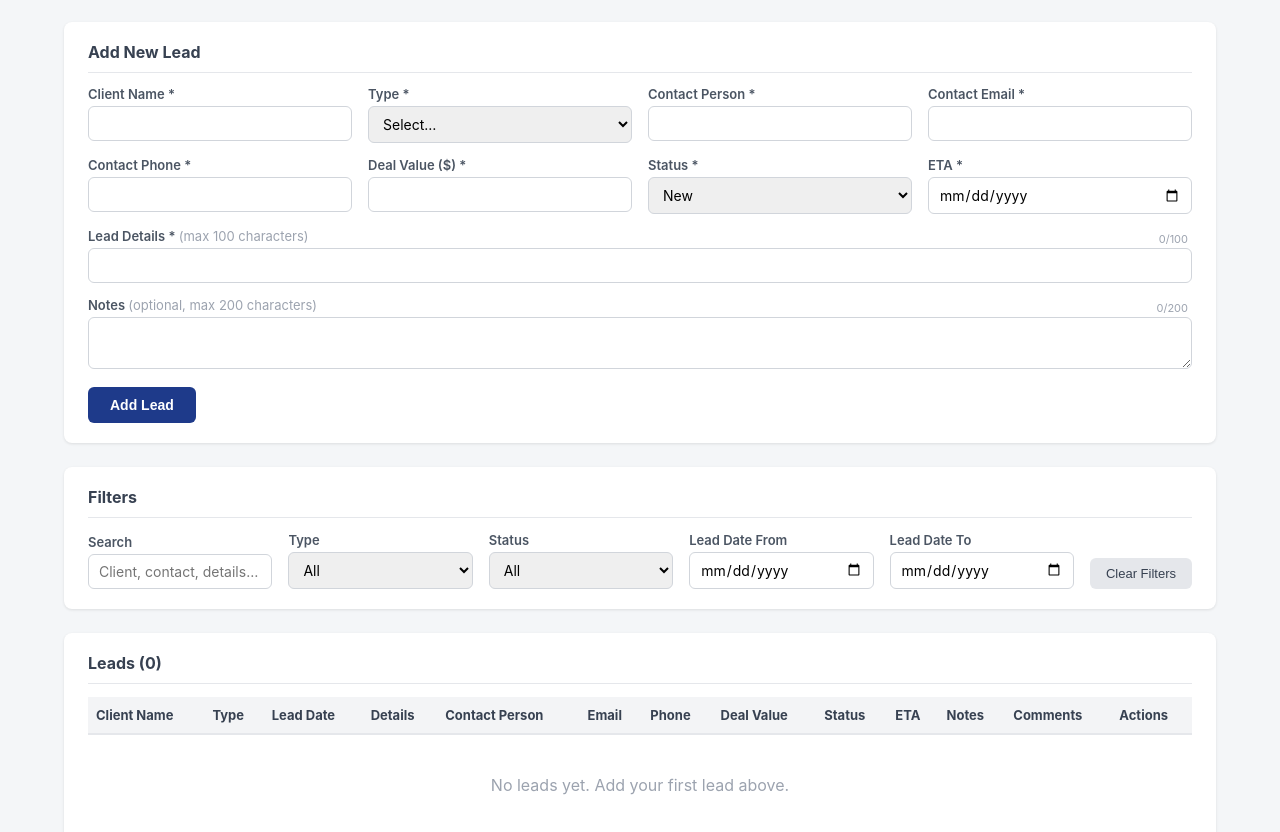
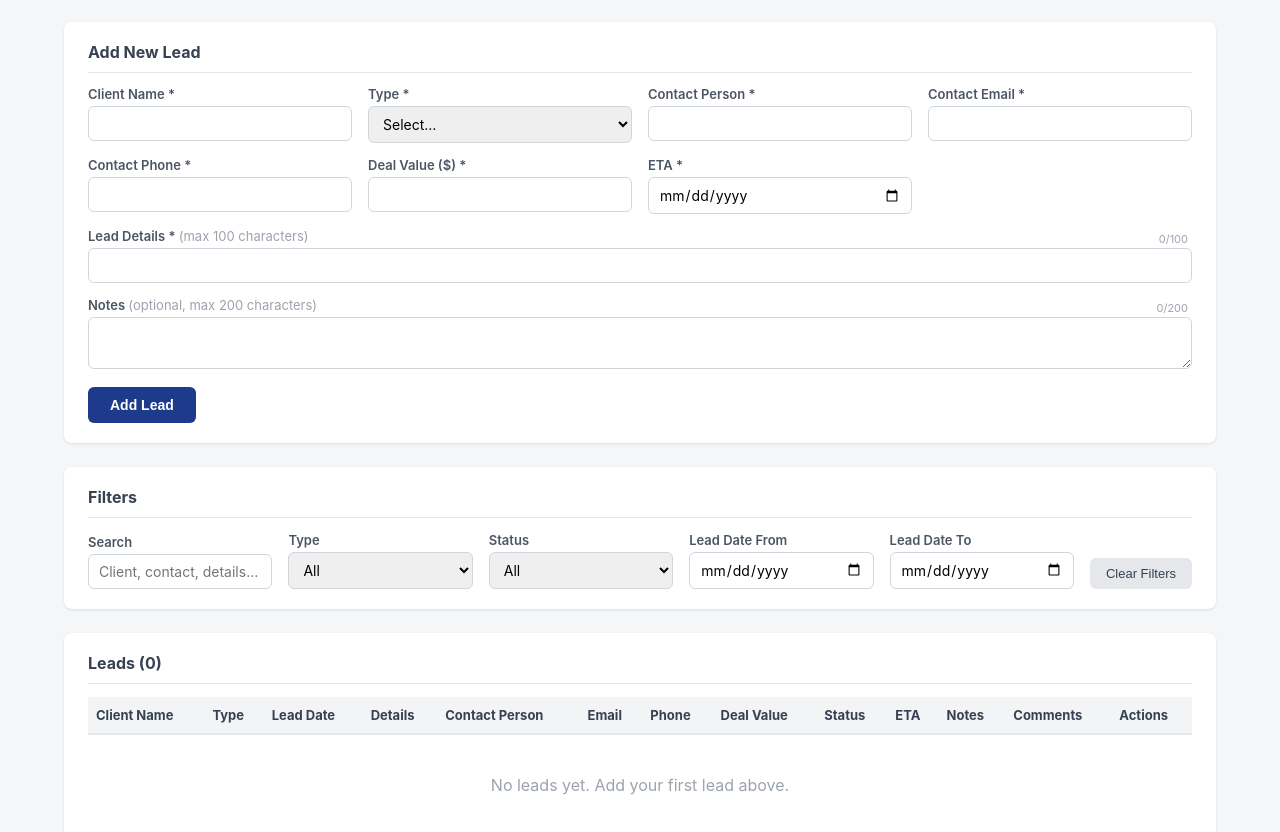
Before and after one commit to anant2121-sys/leads-tracker, a plain HTML site: page index.html in a window 1280 px wide. Shown: the part 68-900 px from the top of the page. Drawn offline with Linux system fonts and the light colour scheme.

```diff
--- a/index.html
+++ b/index.html
@@ -52,18 +52,6 @@
         <div class="field">
           <label for="dealValue">Deal Value ($) *</label>
           <input type="number" id="dealValue" required min="0" step="0.01">
-        </div>
-
-        <div class="field">
-          <label for="status">Status *</label>
-          <select id="status" required>
-            <option value="New">New</option>
-            <option value="Contacted">Contacted</option>
-            <option value="Qualified">Qualified</option>
-            <option value="Won">Won</option>
-            <option value="Hold">Hold</option>
-            <option value="Cancelled">Cancelled</option>
-          </select>
         </div>
 
         <div class="field">
--- a/script.js
+++ b/script.js
@@ -89,7 +89,7 @@ form.addEventListener("submit", (e) => {
     contactEmail: document.getElementById("contactEmail").value.trim(),
     contactPhone: document.getElementById("contactPhone").value.trim(),
     dealValue: document.getElementById("dealValue").value,
-    status: document.getElementById("status").value || "New",
+    status: "New",
     eta: document.getElementById("eta").value,
     notes: notesInput.value.trim(),
     commentsHistory: [],
```
